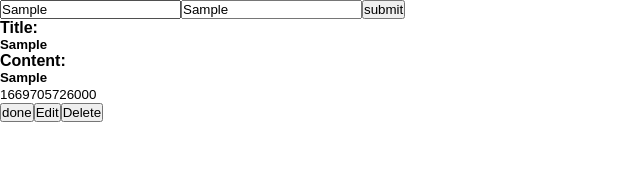
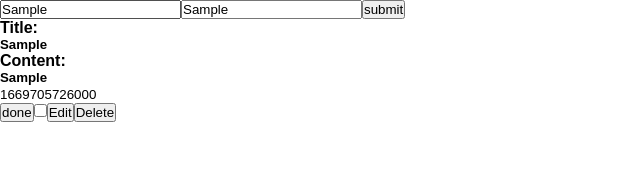
Before and after one commit to parham-ab/redux-toolkit-crud-todo, a React (Create React App) app: page / in a window 1280 px wide. Both pictures are taken after typing "Sample", "Sample" into the empty fields and a click on the button "submit". Shown: the top 194 px of the page, without its empty margins (0-640 px from the left). Built offline with nearby package versions, Linux system fonts and the light colour scheme.

Commit message:
bugs fixed

```diff
--- a/src/features/todo/TodoList.js
+++ b/src/features/todo/TodoList.js
@@ -35,6 +35,7 @@ const TodoList = () => {
           </div>
           <div>
             <button>done</button>
+            <input type="checkbox" value={item.done} />
             <button onClick={() => editTodo(item.id)}>Edit</button>
             <button onClick={() => deleteHandle(item.id)}>Delete</button>
           </div>
--- a/src/features/todo/UpdateTodo.js
+++ b/src/features/todo/UpdateTodo.js
@@ -1,19 +1,17 @@
 import { useState } from "react";
+import { useParams, useNavigate } from "react-router-dom";
 import { useDispatch, useSelector } from "react-redux";
-import { useParams } from "react-router-dom";
 import { editTodo } from "./todoSlice";
-import { useNavigate } from "react-router-dom";
 
 const UpdateTodo = () => {
   const { id } = useParams();
   const navigate = useNavigate();
   const { todoList } = useSelector((state) => state);
   const currentTodo = todoList.filter((item) => item.id === id);
-  const { title, content, timeCreated, done } = currentTodo[0];
+  const { title, content, done } = currentTodo[0];
   const [newValues, setNewValues] = useState({
     title,
     content,
-    timeCreated,
     done,
   });
   // on change
@@ -29,18 +27,20 @@ const UpdateTodo = () => {
         id,
         title: newValues.title,
         content: newValues.content,
-        timeCreated: 555,
-        done: false,
+        done: newValues.done,
       })
     );
     navigate("/");
   };
-  //   console.log(id);
+
   return (
     <div>
       <input name="title" value={newValues.title} onChange={changeHandle} />
       <input name="content" value={newValues.content} onChange={changeHandle} />
+      <input type="checkbox" value={newValues.done} />
+
       <button onClick={updateTodoHandle}>Update</button>
+      <button onClick={() => navigate("/")}>Cancel</button>
     </div>
   );
 };
--- a/src/features/todo/todoSlice.js
+++ b/src/features/todo/todoSlice.js
@@ -23,13 +23,13 @@ const todoSlice = createSlice({
         (item) => item.id !== action.payload.id
       );
     },
+
     editTodo: (state, action) => {
-      const { id, title, content, timeCreated, done } = action.payload;
+      const { id, title, content, done } = action.payload;
       const currentTodo = state.todoList.find((item) => item.id === id);
       if (currentTodo) {
         currentTodo.title = title;
         currentTodo.content = content;
-        currentTodo.timeCreated = timeCreated;
         currentTodo.done = done;
       }
     },
```
